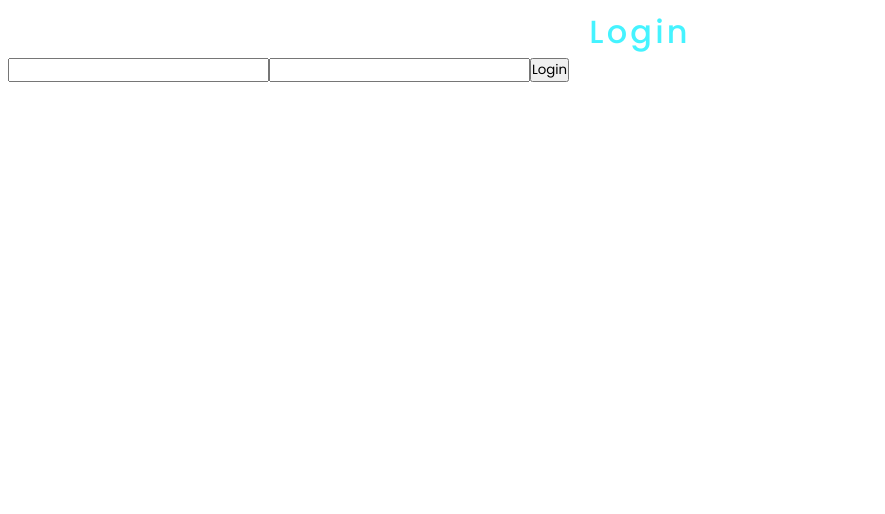
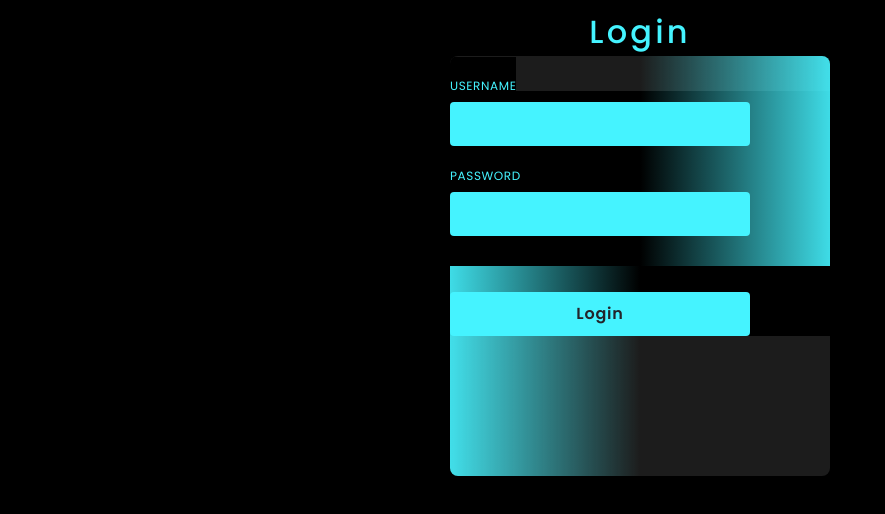
Before and after one commit to ahan-stark/ecommerce-, an Angular app: page /login in a window 1280 px wide. Shown: the top 514 px of the page, without its empty margins (0-885 px from the left). Built offline with nearby package versions, Linux system fonts and the light colour scheme.

Commit message:
added login design

```diff
--- a/src/app/authentication/login/login.component.html
+++ b/src/app/authentication/login/login.component.html
@@ -1,8 +1,21 @@
 <h1>Login</h1>
+<div class="box">
 <div class="input-form">
   <form>
+    <div class="inputBox">
     <input type="text" name="userName" [(ngModel)]="userName" />
+    <span>USERNAME</span>
+    <i></i>
+    </div>
+    <div class="inputBox">
     <input type="text" name="userPassWord" [(ngModel)]="userPassWord" />
-    <button class="button" type="submit" (click)="onSubmit()">Login</button>
+    <span>PASSWORD</span>
+    <i></i>
+    </div>
+    <div class="inputBox">
+      <input type="submit" value="Login" (click)="onSubmit()">
+      <i></i>
+    </div>
   </form>
 </div>
+</div>
--- a/src/styles.css
+++ b/src/styles.css
@@ -1 +1,4 @@
 /* You can add global styles to this file, and also import other style files */
+*{
+    background-color: black;
+}
```
